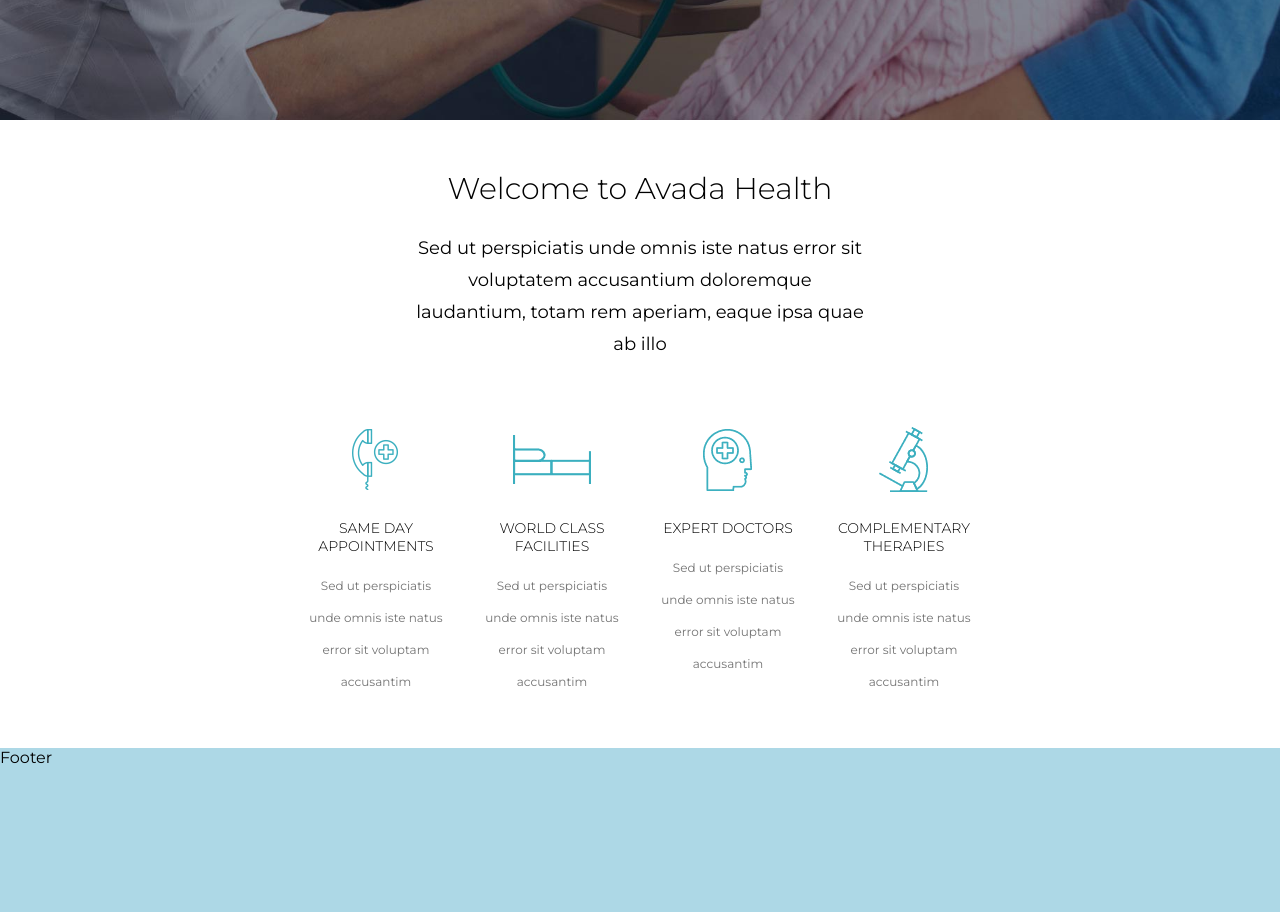
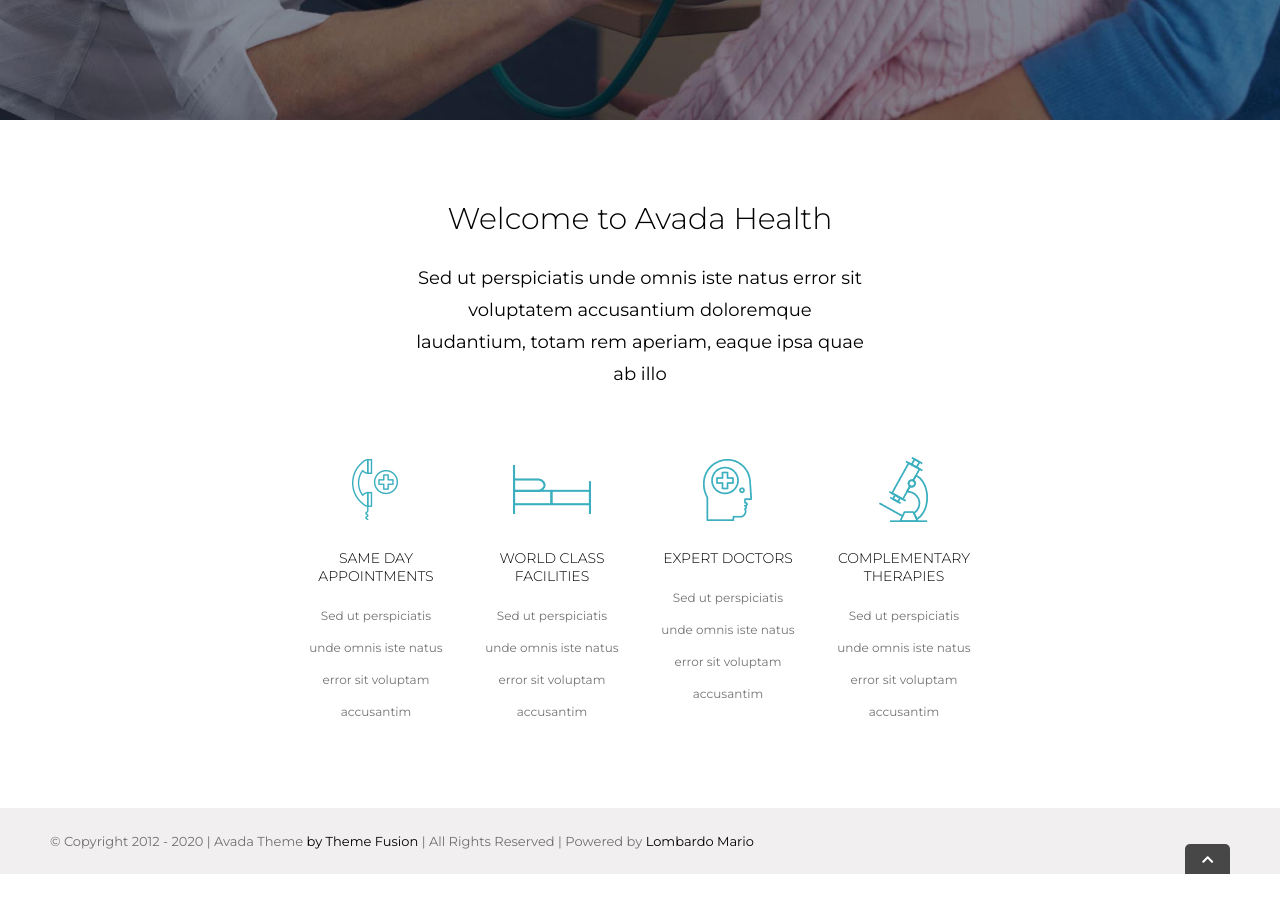
Before and after one commit to Intrusion0/proj-html-vuejs, a Vue app: page / in a window 1280 px wide. Shown: the part 740-1652 px from the top of the page. After the commit the page ends 1614 px from the top, so only its background shows below. Built offline with nearby package versions, Linux system fonts and the light colour scheme.

Commit message:
Copyright component added and Refactoring

```diff
--- a/src/App.vue
+++ b/src/App.vue
@@ -61,6 +61,7 @@ export default {
   margin: 0;
   padding: 0;
   box-sizing: border-box;
+  scroll-behavior: smooth;
 }
 
 // Container general
--- a/src/components/AvadaHealth.vue
+++ b/src/components/AvadaHealth.vue
@@ -58,7 +58,7 @@ $font-weight-general: 300;
 // section avada-health
 section#container-avada-health {
     width: 100%;
-    padding: 50px 0;
+    padding: 80px 0;
     text-align: center;
 
     h2 {
--- /dev/null
+++ b/src/components/Copyright.vue
@@ -0,0 +1,61 @@
+<template>
+    <section class="container-copyright">
+        <div>
+            &copy; Copyright 2012 - 2020 | Avada Theme <span> by Theme Fusion </span> | All Rights Reserved | Powered by <span> Lombardo Mario </span>
+        </div>
+        <span class="icon-up">
+            <a href="#header">
+                <font-awesome-icon icon="chevron-up" />
+            </a>
+        </span>
+    </section>
+</template>
+
+<script>
+export default {
+    name: "Footer",
+};
+</script>
+
+<style scoped lang="scss">
+$background-color-copyright: #f1efef;
+
+// Container copyright
+.container-copyright {
+    background-color: $background-color-copyright;
+    position: relative;
+    display: flex;
+    align-items: center;
+    justify-content: space-between;
+    padding: 25px 50px;
+    color: #707070;
+    font-size: 13px;
+
+    div {
+
+        span {
+            color: #000;
+        }
+    }
+
+    span.icon-up {
+        height: 30px;
+        width: 45px;
+        position: absolute;
+        bottom: 0;
+        right: 0;
+        margin-right: 50px;
+        background-color: #474747;
+        border-radius: 5px 5px 0 0;
+        line-height: 30px;
+        text-align: center;
+
+        a {
+            text-decoration: none;
+            color: #fff;
+            padding: 7px 16px;
+        }
+    }
+}
+
+</style>
--- a/src/components/Footer.vue
+++ b/src/components/Footer.vue
@@ -1,12 +1,27 @@
 <template>
     <footer>
-        <span>Footer</span>
+        <section class="container-about-us">
+
+        </section>
+        <section class="container-medical-departments">
+
+        </section>
+        <section class="container-contact">
+
+        </section>
+        <!-- Componente Copyright -->
+        <Copyright />
     </footer>
 </template>
 
 <script>
+import Copyright from './Copyright.vue'
+
 export default {
     name: "Footer",
+    components: {
+        Copyright
+    }
 };
 </script>
 
@@ -15,9 +30,8 @@ export default {
 // Footer
 footer {
     width: 100%;
-    // debug
-    height: 250px;
-    background-color: lightblue;
+
+
 }
 
 </style>
--- a/src/components/Header.vue
+++ b/src/components/Header.vue
@@ -1,5 +1,5 @@
 <template>
-    <header>
+    <header id="header">
         <div class="container-logo-nav-header">
             <div id="logo-health">
                 <img src="../assets/img/medical_logo_1x_light.png" alt="medical logo light">
@@ -79,7 +79,7 @@ header {
                 list-style: none;
 
                 li {
-                    margin: 0 16px;
+                    margin: 0 22px;
                     font-size: 15px;
 
 
--- a/src/main.js
+++ b/src/main.js
@@ -1,5 +1,12 @@
 import Vue from 'vue'
 import App from './App.vue'
+import { library } from '@fortawesome/fontawesome-svg-core'
+import { faChevronUp } from '@fortawesome/free-solid-svg-icons'
+import { FontAwesomeIcon } from '@fortawesome/vue-fontawesome'
+
+library.add(faChevronUp)
+
+Vue.component('font-awesome-icon', FontAwesomeIcon)
 
 Vue.config.productionTip = false
 
```
